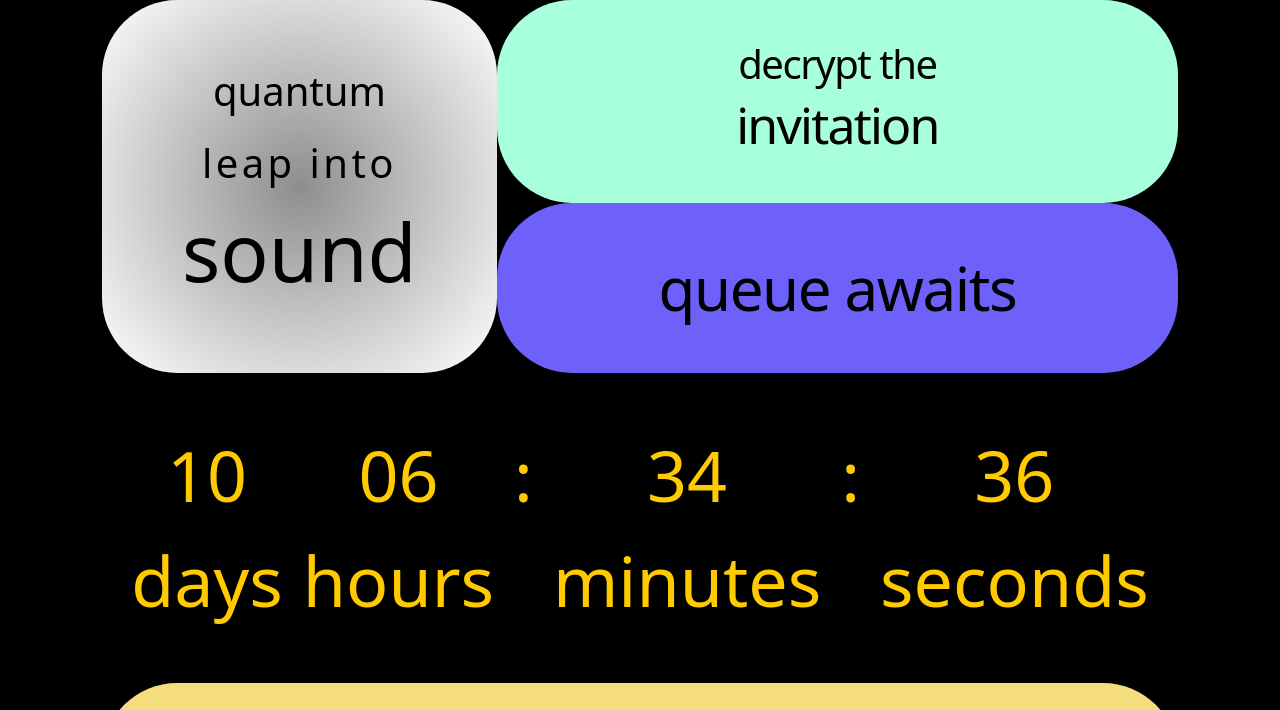
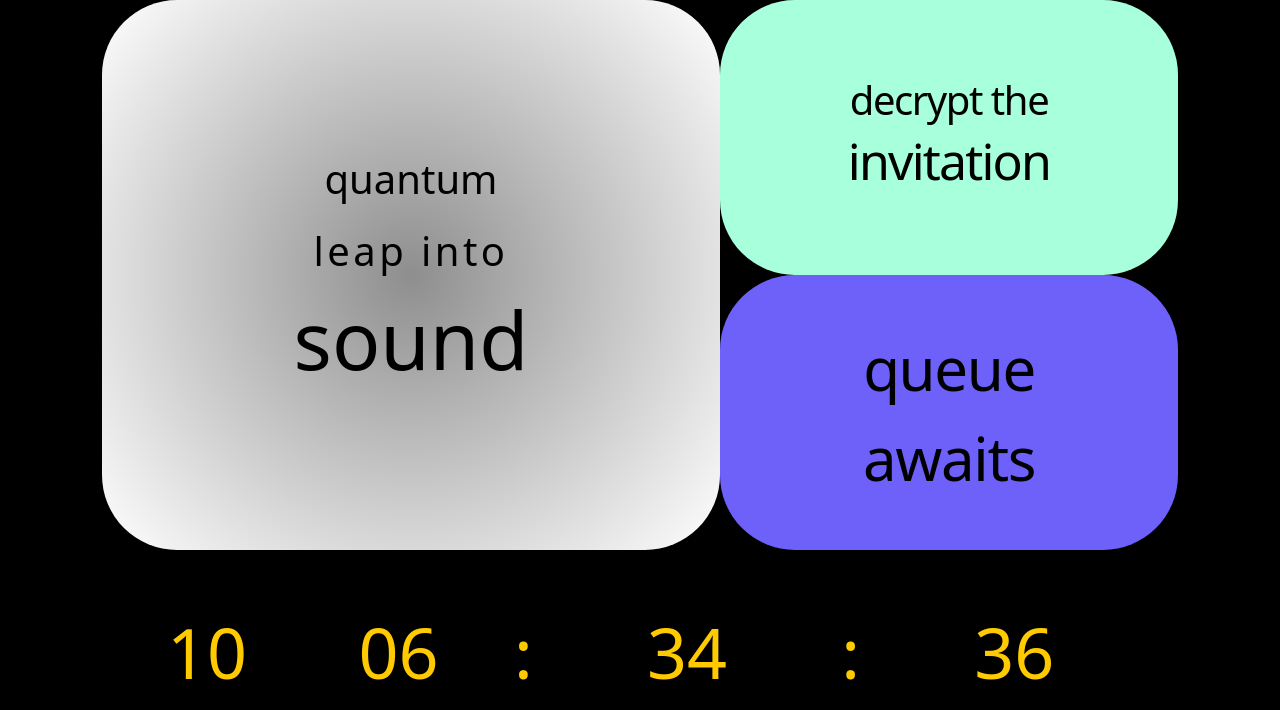
Before and after one commit to Nazaninmohammadii/queue, a PHP site: page / in a window 1280 px wide. Shown: the part 86-796 px from the top of the page. Run offline with PHP 8.4, Linux system fonts and the light colour scheme; some web fonts are replaced.

Commit message:
Fixed "Hover Error" Bug
Changed the window object on the mousemove event to solely target the .queue container and added additional css to ensure the wrapping text doesn’t force the containers to grow, which force the rest of the content to move with it

```diff
--- a/css/style.css
+++ b/css/style.css
@@ -69,6 +69,12 @@ section.full-screen {
 
 /* Home Page */
 
+.queue {
+    height: 550px;
+    overflow: hidden;
+    display: flex;
+}
+
 .queue-sound {
     background: radial-gradient(circle, var(--grey), var(--white));
 }
@@ -94,6 +100,19 @@ section.full-screen {
 
 .queue-sound__content {
     line-height: 5rem;
+}
+
+.queue-sound, .queue-invitation-bubbles {
+    flex: 1;
+}
+
+.queue-invitation-bubbles {
+    display: flex;
+    flex-direction: column;
+}
+
+.queue-invitation, .queue-awaits {
+    flex: 1;
 }
 
 .topic {
--- a/index.php
+++ b/index.php
@@ -26,7 +26,7 @@
                     <h2 class="main_title">sound</h2>
                 </div>
             </div>
-            <article>
+            <article class="queue-invitation-bubbles">
                 <div class="queue-invitation">
                     <div class="queue-invitation__content">
                         <h5 class="main_title_02">decrypt the</h5>
--- a/js/animation.js
+++ b/js/animation.js
@@ -1,13 +1,22 @@
 let emptyElement = document.querySelector(".queue .queue-sound");
 let titleElement = document.querySelector(".queue .queue-invitation");
 
-window.addEventListener('mousemove', handleMouseMove);
+// Created a variable to store all the figure elements
+let queueContainer = document.querySelector('.queue');
+
+// -- Bug fixed: window.addEventListener > queueContainer.addEventListener --
+queueContainer.addEventListener('mousemove', handleMouseMove);
 
 function handleMouseMove(event) {
-    emptyElement.style.flexBasis = event.clientX + "px";
-    titleElement.style.flexBasis = event.clientY / 2 + "px";
+    // Calculate the flex-basis values based on the mouse position within the container
+    let rect = queueContainer.getBoundingClientRect();
+    let x = event.clientX - rect.left; // x position within the container
+    let y = event.clientY - rect.top;  // y position within the container
+
+    emptyElement.style.flexBasis = x + "px";
+    titleElement.style.flexBasis = y / 2 + "px";
 
     figureElements.forEach(function (element) {
-        element.style.flexBasis = (window.innerWidth - event.clientX) + "px";
+        element.style.flexBasis = (window.innerWidth - x) + "px";
     });
 }
```
